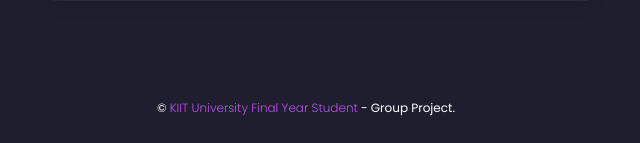
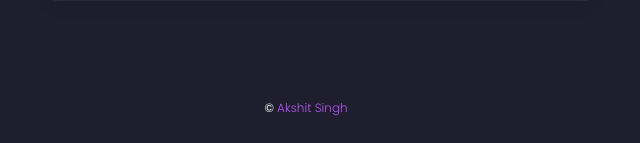
Before and after one commit to ssinghakshit/data-giants, a Flask app: page /register in a window 1280 px wide. Shown: the part 657-800 px from the top of the page, without its empty margins (319-959 px from the left). Run offline with Flask 3, Linux system fonts and the light colour scheme; parts of the project's set-up code (start-up, migrations or seed data) failed here and were passed over; some libraries are stand-ins or nearby versions.

Commit message:
Update footer-fullscreen.html

```diff
--- a/apps/templates/includes/footer-fullscreen.html
+++ b/apps/templates/includes/footer-fullscreen.html
@@ -1,6 +1,6 @@
 <footer class="footer px-5 py-4 fixed-bottom">
     <div class="copyright mx-auto float-none text-center">
 
-        &copy; <a target="_blank" href="#">KIIT University Final Year Student</a> - Group Project.
+        &copy; <a target="_blank" href="#">Akshit Singh</a>
     </div>
 </footer>
```
